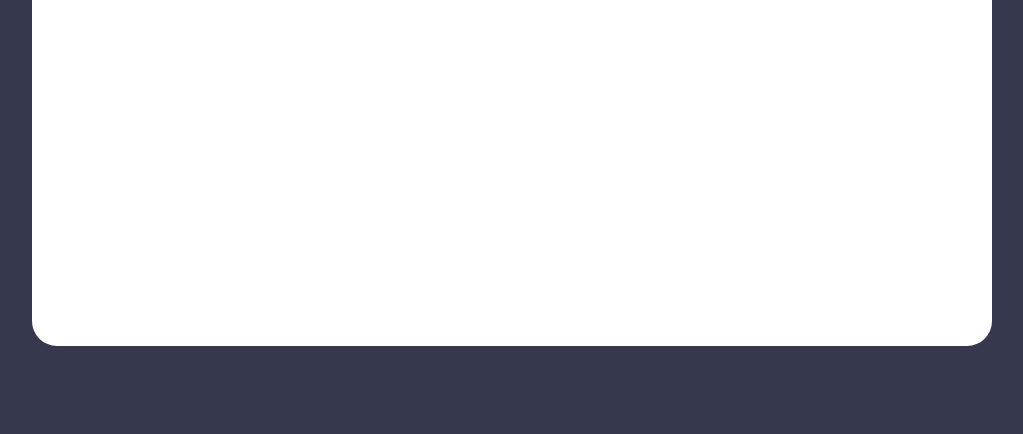
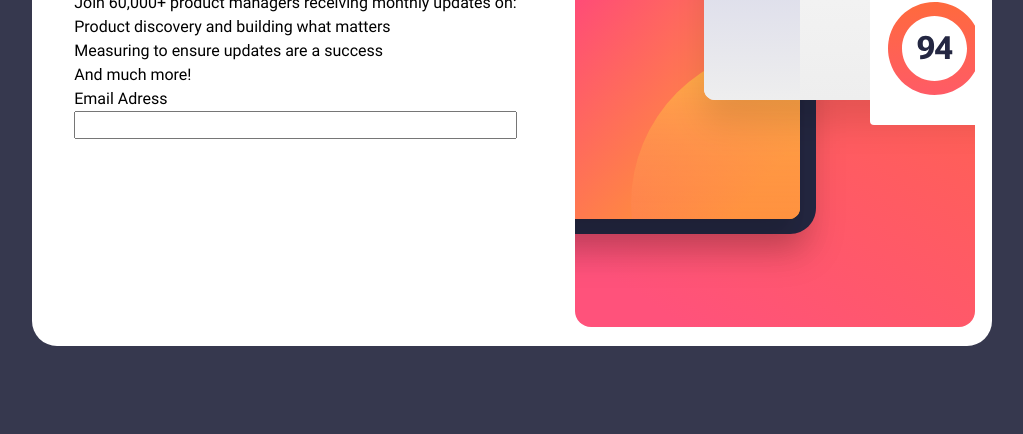
Before and after one commit to ViniciusIshikawa/Newsletter-sign-up-form-with-success-message, a plain HTML site: page index.html in a window 1280 px wide. Shown: the part 366-800 px from the top of the page, without its empty margins (128-1151 px from the left). Drawn offline with Linux system fonts and the light colour scheme.

Commit message:
Informations and Image

```diff
--- a/index.html
+++ b/index.html
@@ -14,8 +14,23 @@
             <section class="card__informations">
                 <h1>Stay updated!</h1>
                 <div>Join 60,000+ product managers receiving monthly updates on:</div>
+                <div>
+                    <ul>
+                        <li>Product discovery and building what matters</li>
+                        <li>Measuring to ensure updates are a success</li>
+                        <li>And much more!</li>
+                    </ul>
+                </div>
+                <div>
+                    <form class="card__form" action="">
+                        <label for="emailAdress">Email Adress</label>
+                        <input type="email" name="emailAdress" id="emailAdress">
+                    </form>
+                </div>
             </section>
-            <section class="card__img"></section>
+            <section class="card__img">
+                <img src="./assets/images/illustration-sign-up-desktop.svg" alt="illustration-sign-up-desktop">
+            </section>
         </article>
     </main>
 </body>
--- a/style.css
+++ b/style.css
@@ -44,3 +44,21 @@ body {
 
     border-radius: 25px;
 }
+
+.card__content {
+    display: flex;
+    flex-direction: row;
+    align-items: center;
+    justify-content: space-around;
+
+    height: 100%;
+}
+
+.card__informations {
+    padding: 0 1.6rem 0 1.6rem;
+}
+
+.card__informations .card__form {
+    display: flex;
+    flex-direction: column;
+}
```
